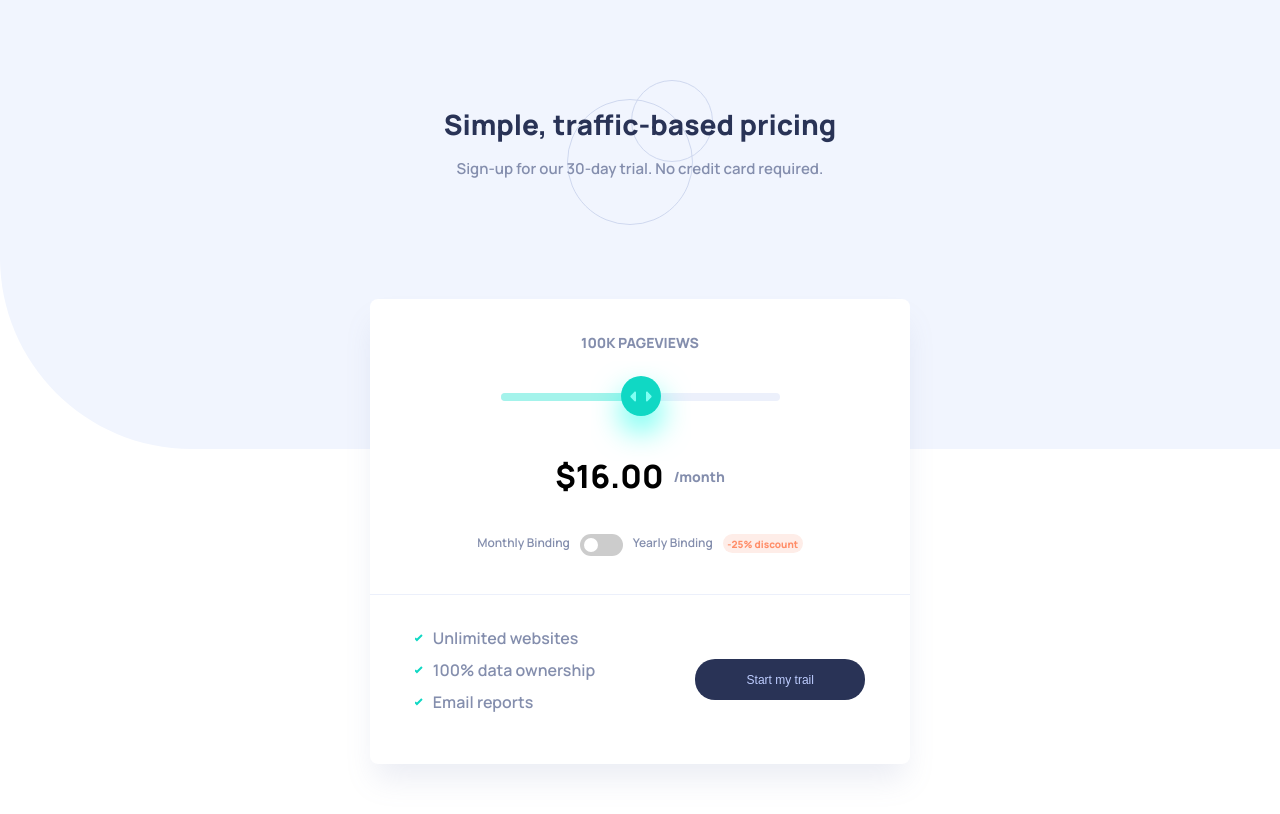
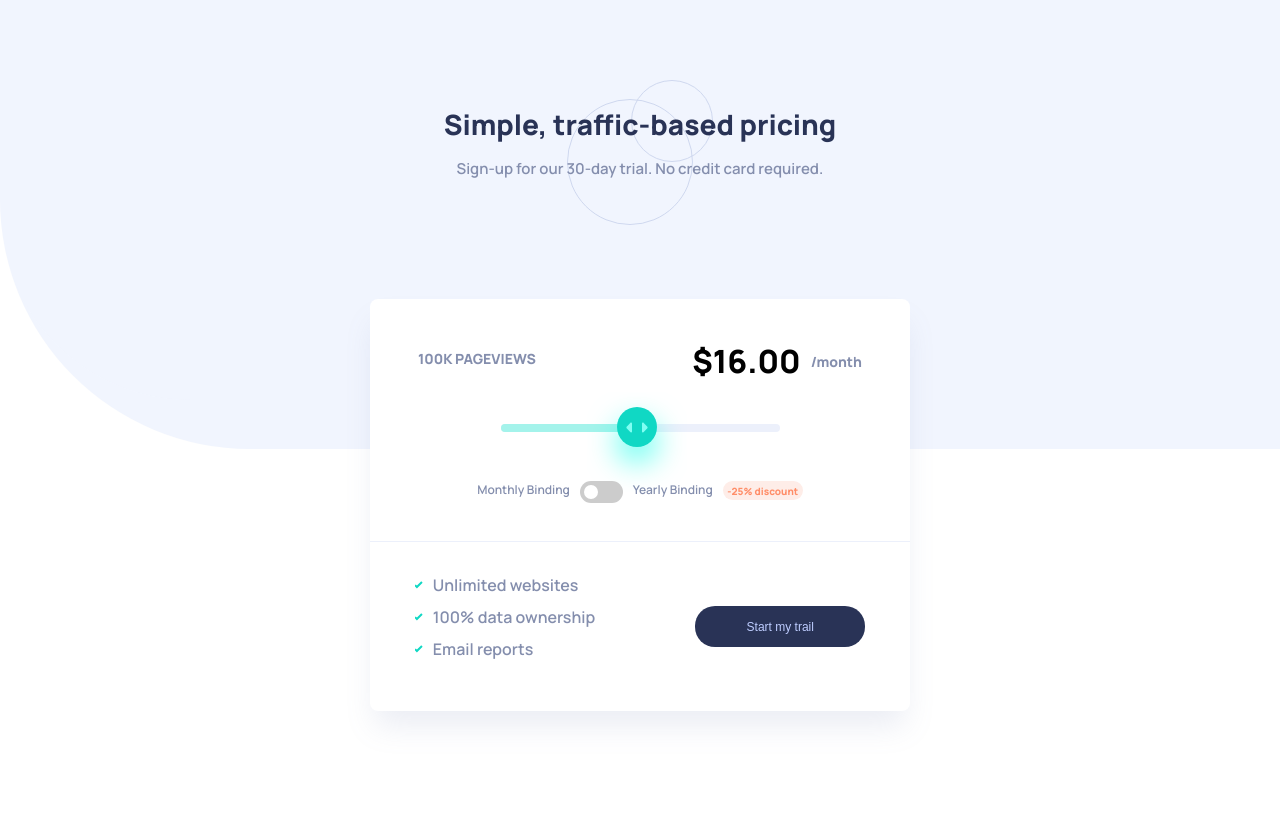
Before and after one commit to Datodia/Interactive-Pricing-Component, a plain HTML site: page index.html in a window 1280 px wide. Drawn offline with Linux system fonts and the light colour scheme.

Commit message:
feat:add functinality

```diff
--- a/index.html
+++ b/index.html
@@ -23,19 +23,22 @@
     <div class="container">
         <div class="price">
             <p>100K PAGEVIEWS</p>
+            <div id="range">
                 <div id="progressBar2">
                     <div id="progressBar"></div>
                 </div>
 
-            <input id="slider" type="range" min="1" max="32" value="16">
+                <input id="slider" type="range" min="2" max="32" value="16" step="2">
                 <div id="selector">
                     <div class="selectBtn">
                         <img src="assets/thumb.svg" alt="">
                     </div>
                 </div>
 
+            </div>
+
             <div class="amount flex justi">
-                <h1>$16.00</h1>
+                <h1 id="price">$16.00</h1>
                 <p> /month</p>
             </div>
         </div>
--- a/main.js
+++ b/main.js
@@ -2,8 +2,27 @@
 const slider = document.getElementById('slider');
 const selector = document.querySelector('#selector .selectBtn');
 const progres = document.querySelector('#progressBar');
+const price = document.querySelector('#price');
+const btn = document.querySelector('#test');
+
+
+let state = false;
+btn.addEventListener('click', () => {
+    state = !state
+    if (state) {
+        price.innerHTML = `$ ${slider.value * 12 - (slider.value * 3)}.00`
+    } else {
+        price.innerHTML = `$ ${slider.value}.00`
+    }
+})
+
 
 slider.oninput = function () {
     selector.style.left = (this.value / 32) * 680 + "%"
     progres.style.width = (this.value / 32) * 100 + "%"
+    if (state) {
+        price.innerHTML = `$ ${slider.value * 12 - (slider.value * 3)}.00`
+    } else {
+        price.innerHTML = `$ ${slider.value}.00`
+    }
 }
--- a/responsive.css
+++ b/responsive.css
@@ -20,7 +20,8 @@
     header {
         width: 100%;
         height: 449px;
-        background-image: url(assets/rec-desc.svg);
+        background-color: #F1F5FE;
+        border-radius: 0 0 0 250px;
     }
 
     header .header {
@@ -44,9 +45,29 @@
         width: 540px;
     }
 
-    /* .container .price {
+    .container .price {
         display: flex;
-    } */
+        flex-wrap: wrap;
+        width: 444px;
+        justify-content: space-between;
+        align-items: center;
+    }
+
+    .container .price .amount {
+        order: 2;
+    }
+
+    #range {
+        order: 3;
+        width: 279px;
+        margin: auto;
+
+    }
+
+    #selector .selectBtn {
+        bottom: -52px;
+        left: 136px;
+    }
 
     .container .price p {
         font-size: 14px;
--- a/style.css
+++ b/style.css
@@ -240,6 +240,7 @@ input:checked+.slider:before {
 .container .footer .trail button:hover {
     background-color: var(--cyan);
     transition: all .5s;
+    color: var(--black);
 }
 
 
```
Lines whose indentation alone changed are shown as unchanged.
